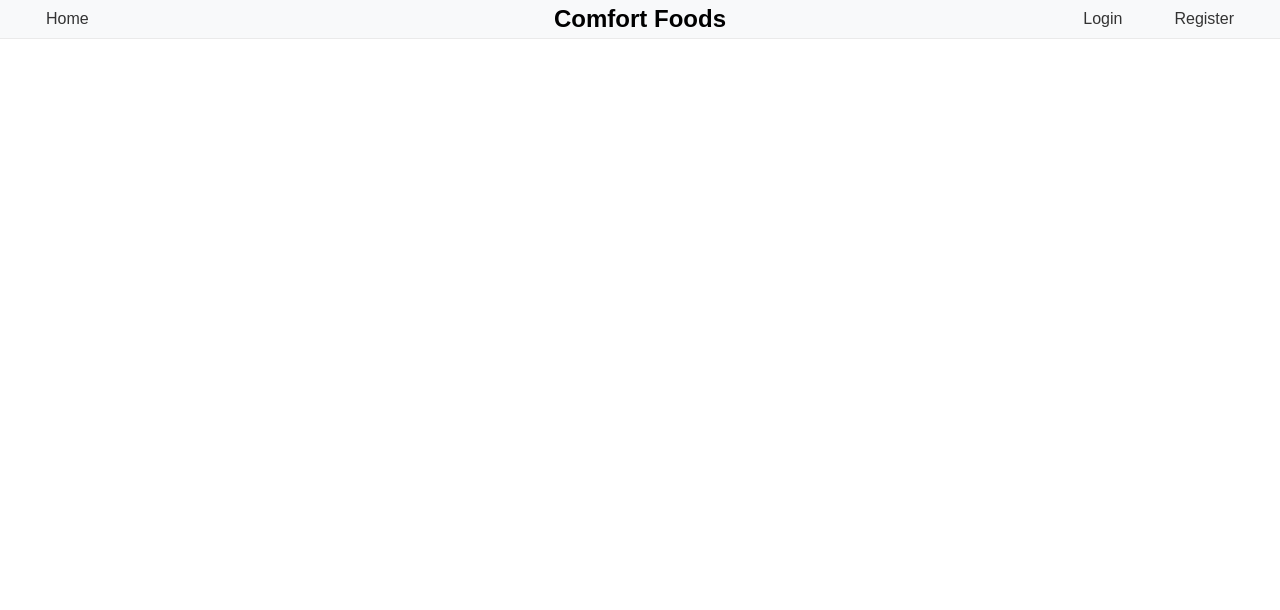
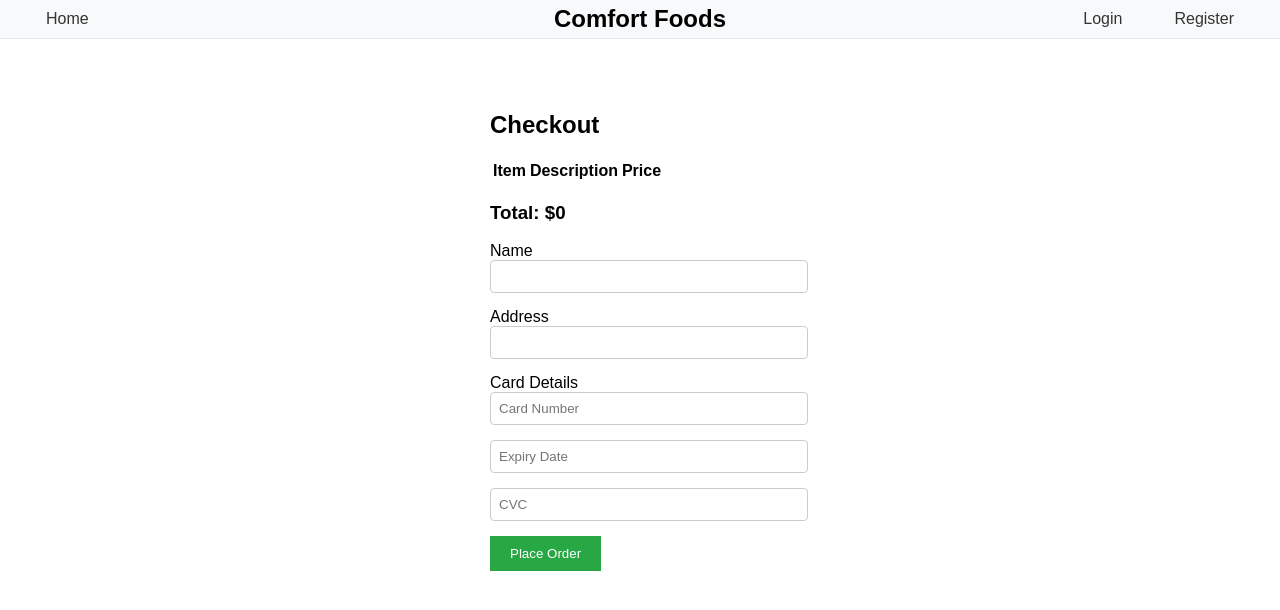
Before and after one commit to lurch9/comfort-foods, a React (Vite) app: page /checkout in a window 1280 px wide. Shown: the top 610 px of the page. Built offline with nearby package versions, Linux system fonts and the light colour scheme; a web font is replaced by a local one.

Commit message:
Added basic cart and checkout pages

```diff
--- a/src/App.jsx
+++ b/src/App.jsx
@@ -6,25 +6,30 @@ import Home from './pages/LandingPage';
 import Login from './pages/Login';
 import Register from './pages/Register';
 import Profile from './pages/Profile';
+import Cart from './pages/Cart';
+import Checkout from './pages/Checkout';
 import RestaurantList from './pages/RestaurantList';
 import RestaurantInfo from './pages/RestaurantInfo';
 import RestaurantMenu from './pages/RestaurantMenu';
 import Dashboard from './pages/Dashboard';
 import PrivateRoute from './components/PrivateRoute';
+import PublicRoute from './components/PublicRoute';
 
 function App() {
   return (
     <div>
       <Header />
       <Routes>
-        <Route path="/" element={<Home />} />
-        <Route path="/login" element={<Login />} />
+        <Route path="/" element={<PublicRoute><Home /></PublicRoute>}/>
+        <Route path="/login" element={<PublicRoute><Login /></PublicRoute>} />
         <Route path="/register" element={<Register />} />
         <Route path="/profile" element={<PrivateRoute><Profile /></PrivateRoute>} />
         <Route path="/dashboard" element={<PrivateRoute><Dashboard /></PrivateRoute>} />
         <Route path="/restaurants" element={<RestaurantList />} />
         <Route path="/restaurants/:id" element={<RestaurantInfo />} />
         <Route path="/restaurants/:id/menu" element={<RestaurantMenu />} />
+        <Route path="/cart" element={<Cart />} />
+        <Route path="/checkout" element={<Checkout />} />
       </Routes>
     </div>
   );
--- a/src/components/Header.jsx
+++ b/src/components/Header.jsx
@@ -25,6 +25,9 @@ const Header = () => {
                 <Link to="/dashboard">Dashboard</Link>
               </li>
               <li>
+                <Link to="/cart">Cart</Link>
+              </li>
+              <li>
                 <button onClick={logout}>Logout</button>
               </li>
             </>
@@ -36,6 +39,7 @@ const Header = () => {
               <li>
                 <Link to="/register">Register</Link>
               </li>
+
             </>
           )}
         </ul>
--- a/src/components/PublicRoute.jsx
+++ b/src/components/PublicRoute.jsx
@@ -6,7 +6,7 @@ import { useAuth } from '../context/AuthContext';
 const PublicRoute = ({ children }) => {
   const { user } = useAuth();
 
-  return user ? <Navigate to="/profile" /> : children;
+  return user ? <Navigate to="/restaurants" /> : children;
 };
 
 export default PublicRoute;
--- a/src/context/AuthContext.jsx
+++ b/src/context/AuthContext.jsx
@@ -41,9 +41,4 @@ export const AuthProvider = ({ children }) => {
     </AuthContext.Provider>
   );
 
-  return (
-    <AuthContext.Provider value={{ user, setUser }}>
-      {children}
-    </AuthContext.Provider>
-  );
 };
--- /dev/null
+++ b/src/context/CartContext.jsx
@@ -0,0 +1,29 @@
+import React, { createContext, useContext, useState } from 'react';
+
+const CartContext = createContext();
+
+export const useCart = () => {
+  return useContext(CartContext);
+};
+
+export const CartProvider = ({ children }) => {
+  const [cart, setCart] = useState([]);
+
+  const addToCart = (item) => {
+    setCart((prevCart) => [...prevCart, item]);
+  };
+
+  const removeFromCart = (item) => {
+    setCart((prevCart) => prevCart.filter((cartItem) => cartItem.id !== item.id));
+  };
+
+  const clearCart = () => {
+    setCart([]);
+  };
+
+  return (
+    <CartContext.Provider value={{ cart, addToCart, removeFromCart, clearCart }}>
+      {children}
+    </CartContext.Provider>
+  );
+};
--- a/src/main.jsx
+++ b/src/main.jsx
@@ -7,15 +7,18 @@ import './index.css';
 import UserProvider from './context/UserContext';
 import { AuthProvider } from './context/AuthContext';
 import { LocationProvider } from './context/LocationContext';
+import { CartProvider } from './context/CartContext';
 
 ReactDOM.createRoot(document.getElementById('root')).render(
   <React.StrictMode>
     <AuthProvider>
       <UserProvider>
         <LocationProvider>
+          <CartProvider>
           <BrowserRouter>
             <App />
           </BrowserRouter>
+          </CartProvider>
         </LocationProvider>
       </UserProvider>
     </AuthProvider>
--- /dev/null
+++ b/src/pages/Cart.css
@@ -0,0 +1,50 @@
+.cart-page {
+    padding: 20px;
+    font-family: sans-serif;
+  }
+
+  .cart-page h2 {
+    font-size: 24px;
+    margin-bottom: 20px;
+  }
+
+  .cart-page ul {
+    list-style: none;
+    padding: 0;
+  }
+
+  .cart-page li {
+    border: 1px solid #ccc;
+    padding: 10px;
+    margin-bottom: 10px;
+  }
+
+  .cart-page button {
+    background-color: #c82333;
+    color: #fff;
+    border: none;
+    padding: 10px 20px;
+    cursor: pointer;
+  }
+
+  .cart-page button:hover {
+    background-color: #81444a;
+  }
+
+  .cart-total {
+    margin-top: 20px;
+    font-size: 20px;
+  }
+
+  .cart-page .checkout-button {
+    background-color: #28a745;
+    color: #fff;
+    border: none;
+    padding: 10px 20px;
+    cursor: pointer;
+    margin-top: 20px;
+  }
+
+  .cart-page .checkout-button:hover {
+    background-color: #537b8d;
+  }
--- /dev/null
+++ b/src/pages/Cart.jsx
@@ -0,0 +1,52 @@
+// src/components/Cart.jsx
+import React from 'react';
+import { useCart } from '../context/CartContext';
+import { useNavigate } from 'react-router-dom';
+import './Cart.css';
+
+const Cart = () => {
+  const { cart, removeFromCart } = useCart();
+  const navigate = useNavigate();
+
+  const handleRemoveFromCart = (item) => {
+    removeFromCart(item);
+  };
+
+  const calculateTotal = () => {
+    return cart.reduce((total, item) => total + item.price, 0);
+  };
+
+  const handleCheckout = () => {
+    navigate('/checkout');
+  };
+
+  return (
+    <div className="cart-page">
+      <h2>Your Cart</h2>
+      {cart.length > 0 ? (
+        <>
+          <ul>
+            {cart.map((item) => (
+              <li key={item.id}>
+                <h3>{item.name}</h3>
+                <p>{item.description}</p>
+                <p>{item.price}</p>
+                <button onClick={() => handleRemoveFromCart(item)}>Remove</button>
+              </li>
+            ))}
+          </ul>
+          <div className="cart-total">
+            <h3>Total: {calculateTotal()}</h3>
+          </div>
+          <button className="checkout-button" onClick={handleCheckout}>
+            Proceed to Checkout
+          </button>
+        </>
+      ) : (
+        <p>Your cart is empty.</p>
+      )}
+    </div>
+  );
+};
+
+export default Cart;
--- /dev/null
+++ b/src/pages/Checkout.css
@@ -0,0 +1,41 @@
+.checkout-page {
+    padding: 20px;
+  }
+
+  .checkout-page h2 {
+    font-size: 24px;
+    margin-bottom: 20px;
+  }
+
+  .checkout-page form {
+    display: flex;
+    flex-direction: column;
+  }
+
+  .checkout-page label {
+    margin-bottom: 5px;
+  }
+
+  .checkout-page input {
+    margin-bottom: 15px;
+    padding: 8px;
+    border: 1px solid #ccc;
+    border-radius: 4px;
+  }
+
+  .checkout-page button {
+    background-color: #28a745;
+    color: #fff;
+    border: none;
+    padding: 10px 20px;
+    cursor: pointer;
+  }
+
+  .checkout-page button:hover {
+    background-color: #218838;
+  }
+
+  .error-message {
+    color: #dc3545;
+    margin-bottom: 15px;
+  }
--- /dev/null
+++ b/src/pages/Checkout.jsx
@@ -0,0 +1,60 @@
+// src/components/Checkout.jsx
+import React from 'react';
+import { useCart } from '../context/CartContext';
+import './Checkout.css';
+
+const Checkout = () => {
+  const { cart } = useCart();
+
+  const handleSubmit = (event) => {
+    event.preventDefault();
+    // Mock submission handler
+    alert('Order placed successfully!');
+  };
+
+  const calculateTotal = () => {
+    return cart.reduce((total, item) => total + item.price, 0);
+  };
+
+  return (
+    <div className="checkout-page">
+      <form onSubmit={handleSubmit} className="checkout-form">
+        <h2>Checkout</h2>
+        <table className="checkout-table">
+          <thead>
+            <tr>
+              <th>Item</th>
+              <th>Description</th>
+              <th>Price</th>
+            </tr>
+          </thead>
+          <tbody>
+            {cart.map((item) => (
+              <tr key={item.id}>
+                <td>{item.name}</td>
+                <td>{item.description}</td>
+                <td>{item.price}</td>
+              </tr>
+            ))}
+          </tbody>
+        </table>
+        <div className="checkout-total">
+          <h3>Total: ${calculateTotal()}</h3>
+        </div>
+        <div className="checkout-details">
+          <label>Name</label>
+          <input type="text" required />
+          <label>Address</label>
+          <input type="text" required />
+          <label>Card Details</label>
+          <input type="text" required placeholder="Card Number" />
+          <input type="text" required placeholder="Expiry Date" />
+          <input type="text" required placeholder="CVC" />
+          <button type="submit">Place Order</button>
+        </div>
+      </form>
+    </div>
+  );
+};
+
+export default Checkout;
--- a/src/pages/RestaurantMenu.css
+++ b/src/pages/RestaurantMenu.css
@@ -1,28 +1,31 @@
-/* src/pages/RestaurantMenu.css */
 .restaurant-menu {
   padding: 20px;
 }
 
 .restaurant-menu h2 {
-    font-size: 1.8em;
-    margin-bottom: 10px;
+  font-size: 24px;
+  margin-bottom: 20px;
 }
 
 .restaurant-menu ul {
-    list-style-type: none;
+  list-style: none;
   padding: 0;
 }
 
 .restaurant-menu li {
-    border-bottom: 1px solid #ccc;
-    padding: 10px 0;
+  border: 1px solid #ccc;
+  padding: 10px;
+  margin-bottom: 10px;
 }
 
-  .restaurant-menu h3 {
-    margin: 0;
-    font-size: 1.4em;
+.restaurant-menu button {
+  background-color: #007bff;
+  color: #fff;
+  border: none;
+  padding: 10px 20px;
+  cursor: pointer;
 }
 
-  .restaurant-menu p {
-    margin: 5px 0;
+.restaurant-menu button:hover {
+  background-color: #0056b3;
 }
```
Also changed, not shown: src/pages/RestaurantMenu.jsx (+20 -14 lines). Lines whose indentation alone changed are shown as unchanged.
